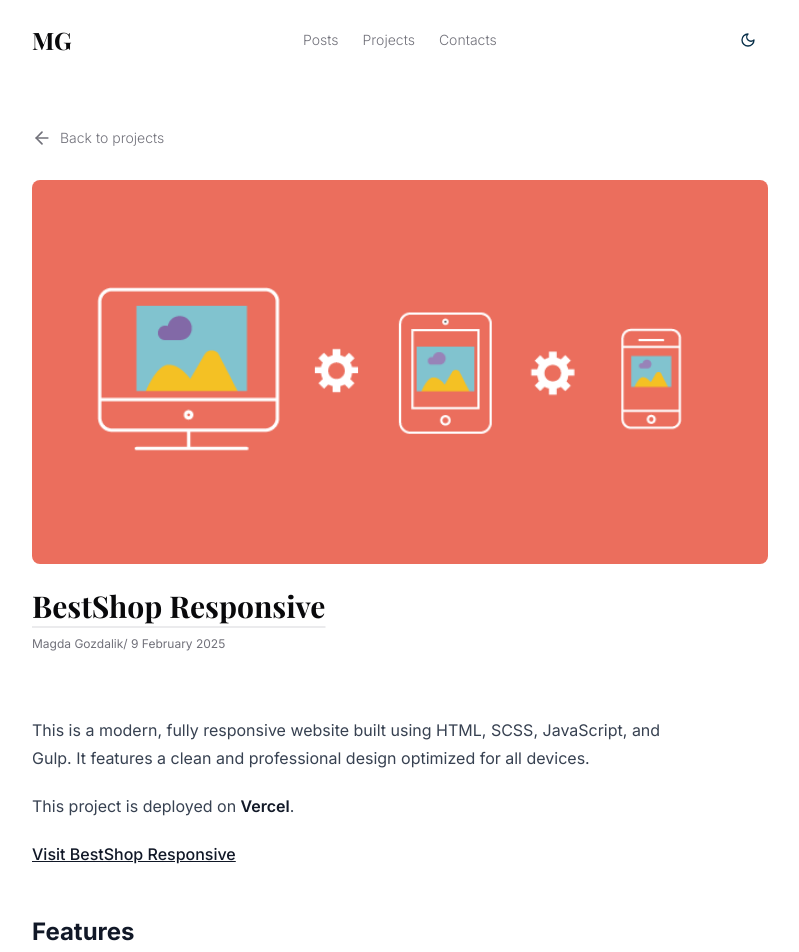
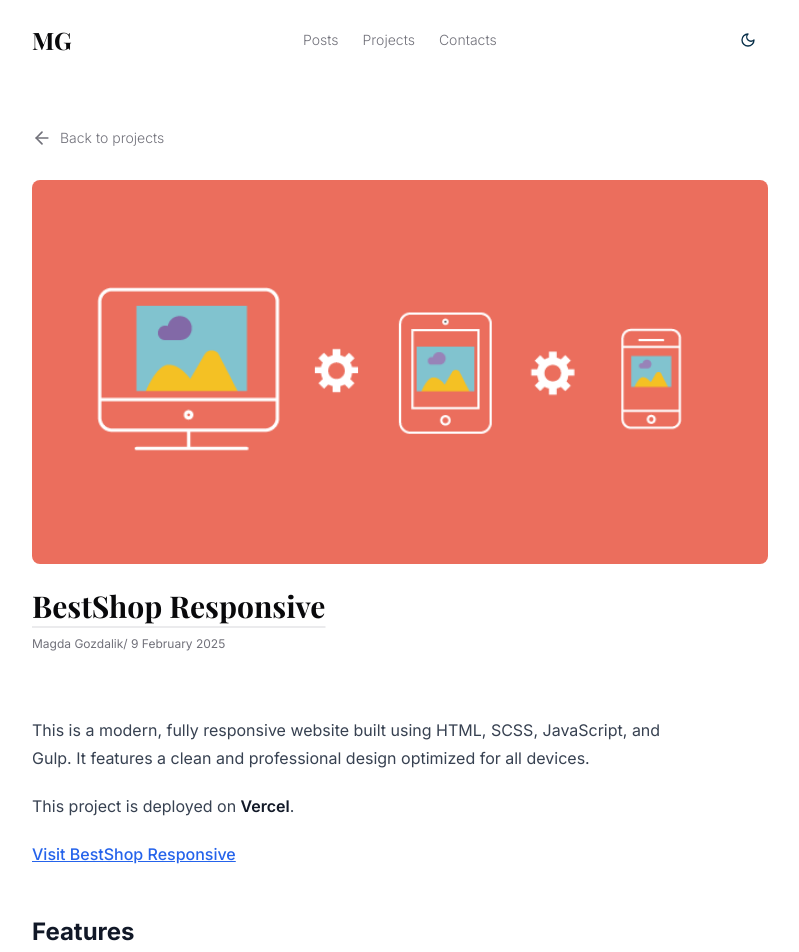
Before and after one commit to magda5281/portfolio, a Next.js app: page /projects/best-shop-responsive.mdx in a window 1280 px wide. Shown: the top 952 px of the page, without its empty margins (240-1039 px from the left). Built offline with nearby package versions, Linux system fonts and the light colour scheme; a web font is replaced by a local one.

Commit message:
Add style to mdx link content

```diff
--- a/app/globals.css
+++ b/app/globals.css
@@ -94,4 +94,7 @@ body {
   .prose code span {
     @apply font-medium;
   }
+  .prose a {
+    @apply text-blue-600 underline transition-colors duration-200 hover:text-blue-700;
+  }
 }
```
